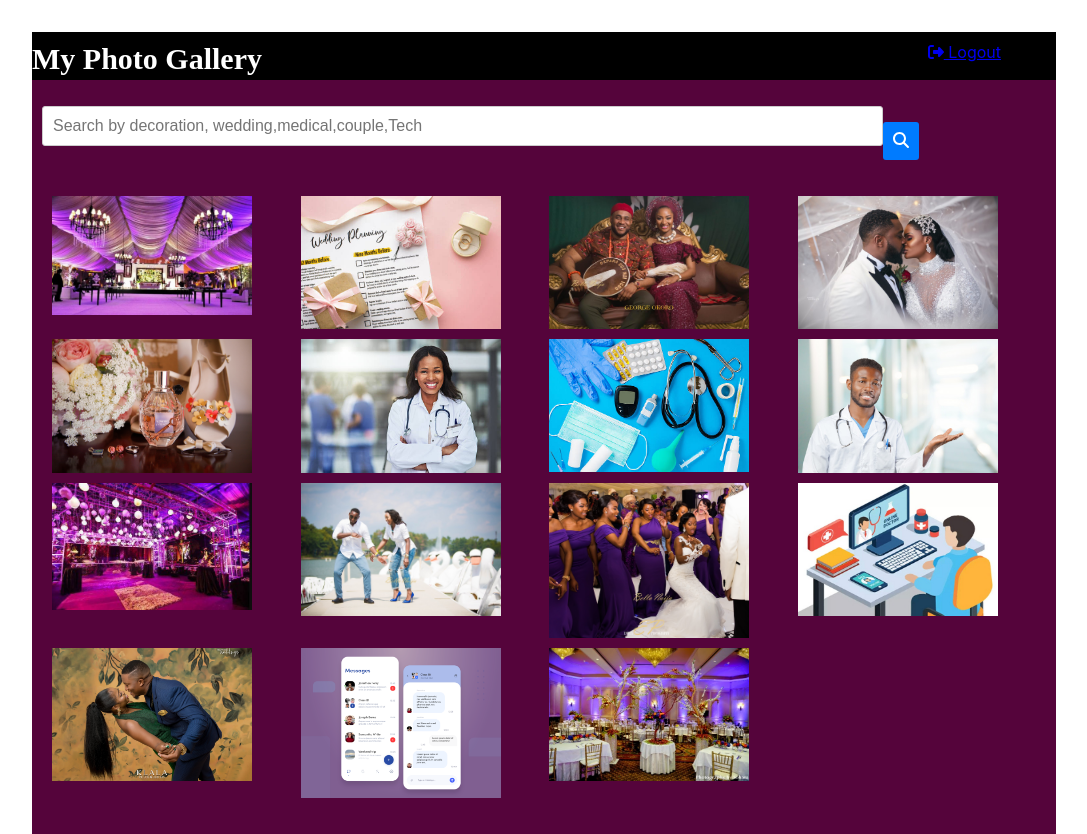
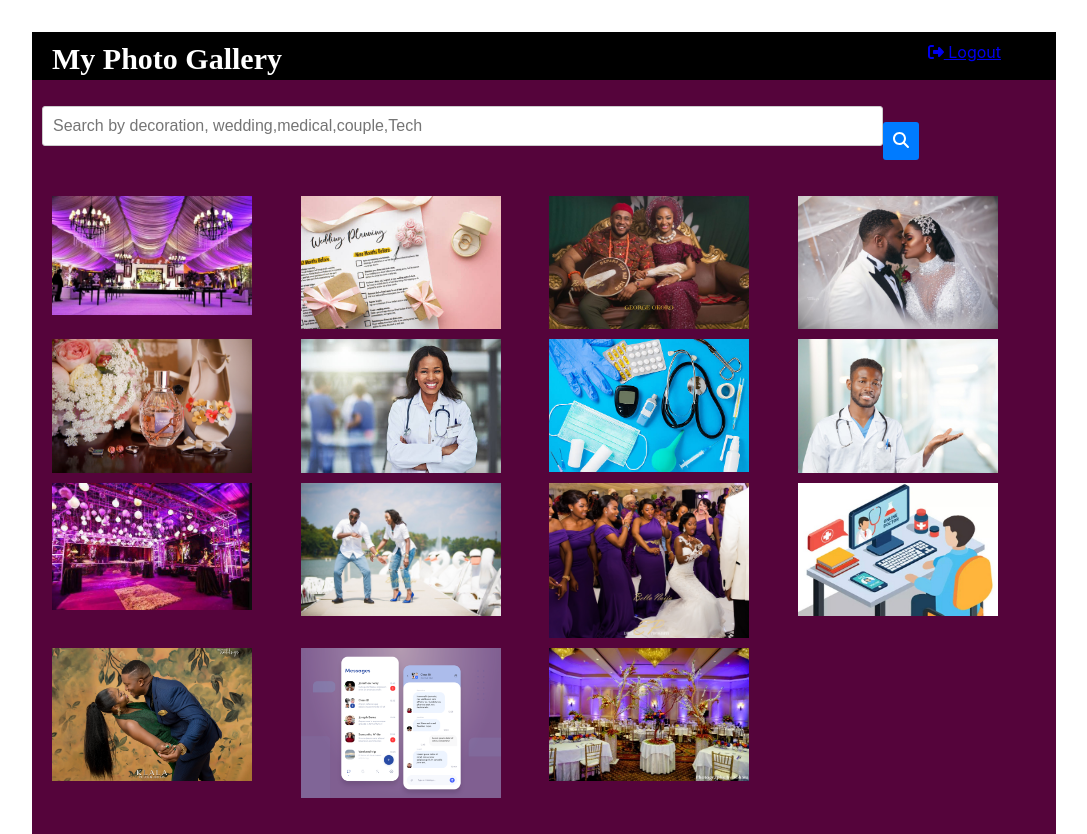
Before and after one commit to moromoke01/imageGallery, a React (Create React App) app: page /HomePage in a window 1280 px wide. Shown: the whole page, without its empty margins (96-1183 px from the left). Built offline with nearby package versions, Linux system fonts and the light colour scheme.

Commit message:
Update Navbar.css

```diff
--- a/src/Components/navbar/Navbar.css
+++ b/src/Components/navbar/Navbar.css
@@ -22,7 +22,8 @@
     text-align: left;
     font-size: 30px;
     margin-bottom: 20px;
-    margin-block-start: 10px;;
+    margin-block-start: 10px;
+    margin-left: 20px;
 }
  .nav-item{
     position: absolute;
```
